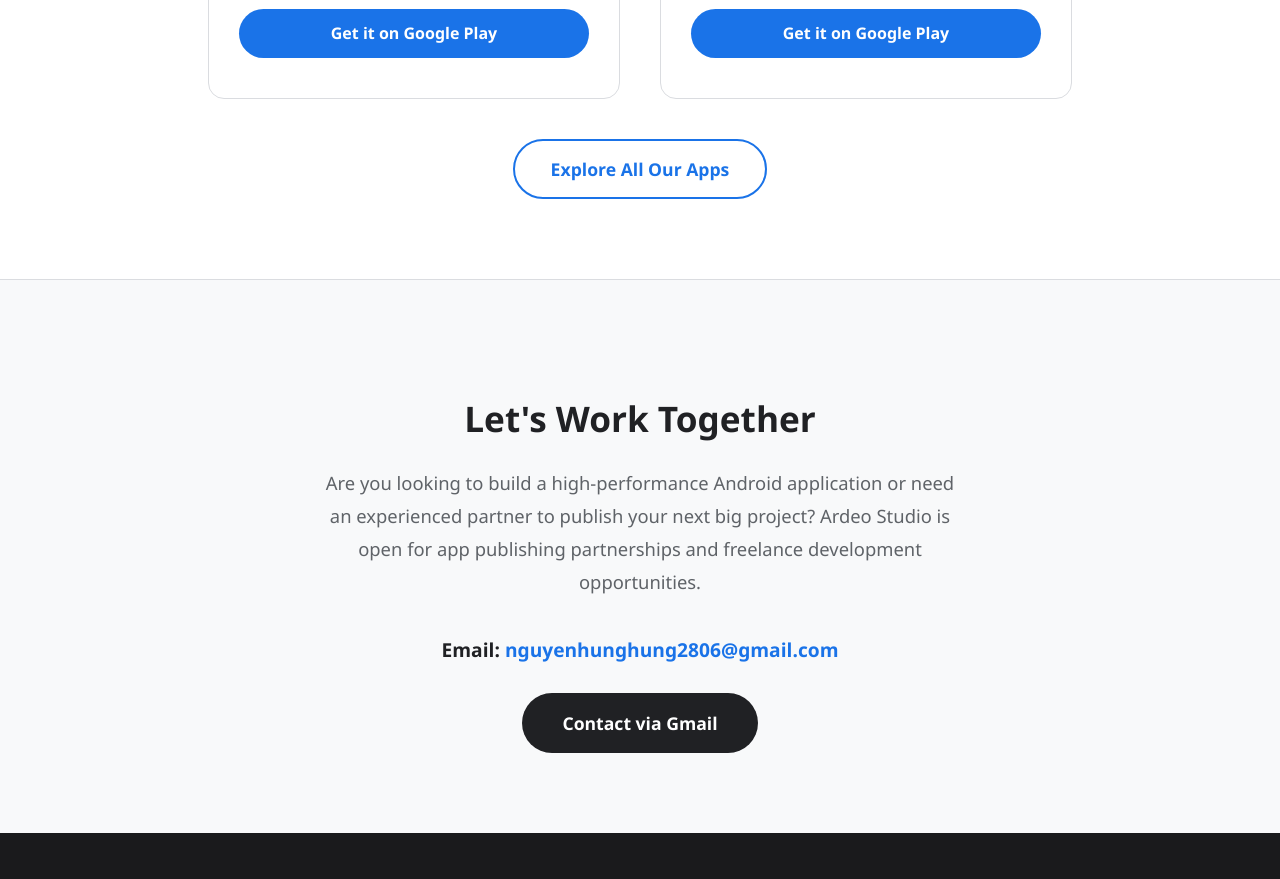
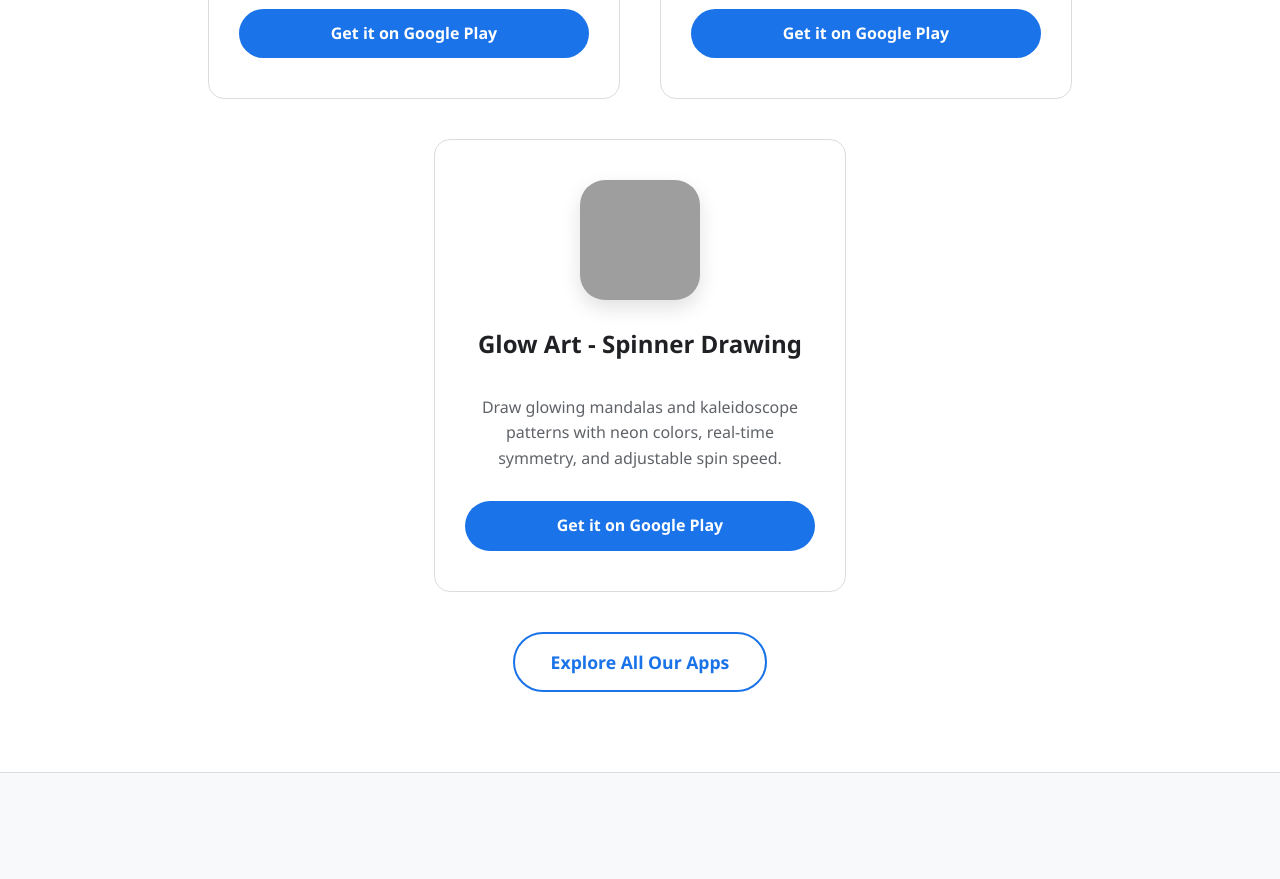
Before and after one commit to nguyenhung111/ardeo-studio.github.io, a plain HTML site: page index.html in a window 1280 px wide. Shown: the part 1180-2059 px from the top of the page. Drawn offline with Linux system fonts and the light colour scheme; grey boxes are pictures that could not be loaded.

Commit message:
Add Glow Art to featured apps

```diff
--- a/index.html
+++ b/index.html
@@ -282,6 +282,13 @@
             <a href="https://play.google.com/store/apps/details?id=com.ardeostudio.fillcolor" target="_blank" class="btn-playstore">Get it on Google Play</a>
         </div>
 
+        <div class="app-card">
+            <img src="https://play-lh.googleusercontent.com/dkyQncNQ7ioju_Q1NI1ko8jTYqPTc0-BtYPaQbcm8_p-y6ceCeAd2hj0mt3QLPm5fflNLqLe6s1JdKgIl8RWqQ=w240-h480" alt="Glow Art - Spinner Drawing Icon" class="app-icon">
+            <h3>Glow Art - Spinner Drawing</h3>
+            <p>Draw glowing mandalas and kaleidoscope patterns with neon colors, real-time symmetry, and adjustable spin speed.</p>
+            <a href="https://play.google.com/store/apps/details?id=com.ardeo.finger.spinner" target="_blank" rel="noopener" class="btn-playstore">Get it on Google Play</a>
+        </div>
+
     </section>
 
     <div class="see-more-container">
```
